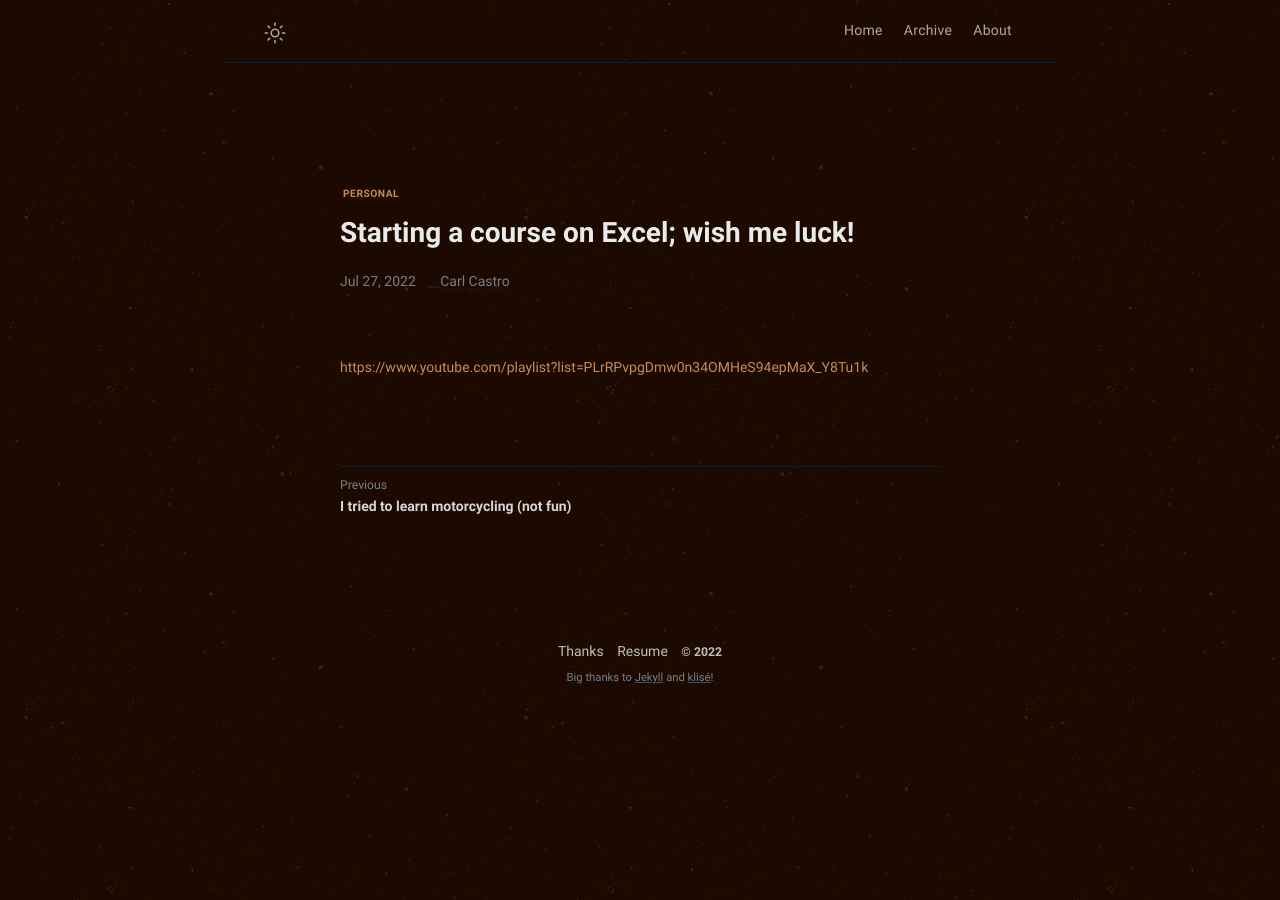
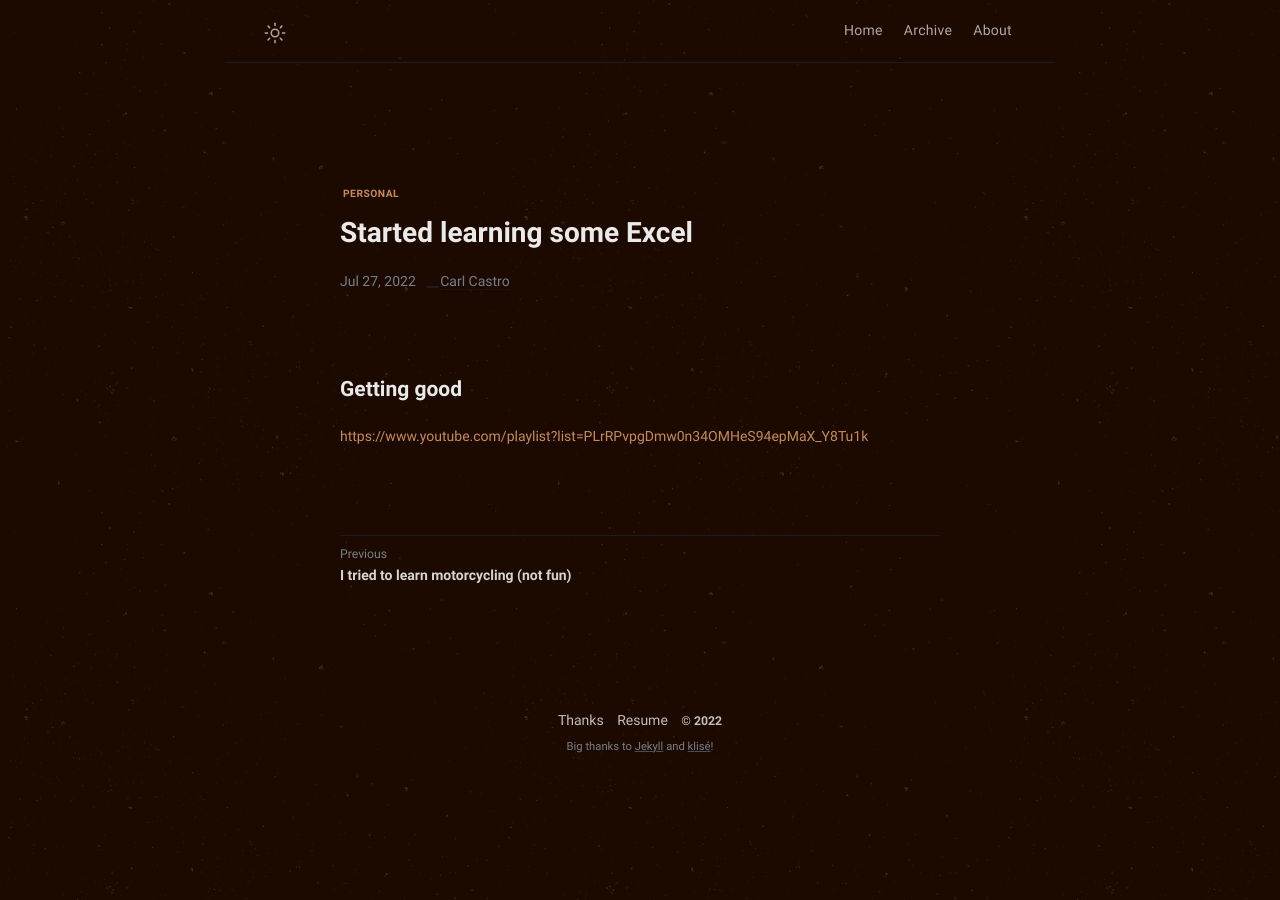
Before and after one commit to philippines69/carlcastroarchives, a Jekyll site: the page built from _posts/2022-07-26-starting-a-course-on-excel-wish-me-luck.md, in a window 1280 px wide. Built offline with Jekyll 4.4.1, drawn with Linux system fonts in a browser that asks for light colours.

Commit message:
Update from Forestry.io philippines69 updated _posts/2022-07-26-starting-a-course-on-excel-wish-me-luck.md

```diff
--- a/_posts/2022-07-26-starting-a-course-on-excel-wish-me-luck.md
+++ b/_posts/2022-07-26-starting-a-course-on-excel-wish-me-luck.md
@@ -2,9 +2,12 @@
 tags:
 - Personal
 layout: post
-title: Starting a course on Excel; wish me luck!
+title: Started learning some Excel
 date: 2022-07-26 16:00:00 +0000
 categories: Personal
+permalink: "/started-learning-some-excel/"
 
 ---
+# Getting good
+
 [https://www.youtube.com/playlist?list=PLrRPvpgDmw0n34OMHeS94epMaX_Y8Tu1k](https://www.youtube.com/playlist?list=PLrRPvpgDmw0n34OMHeS94epMaX_Y8Tu1k "https://www.youtube.com/playlist?list=PLrRPvpgDmw0n34OMHeS94epMaX_Y8Tu1k")
```
